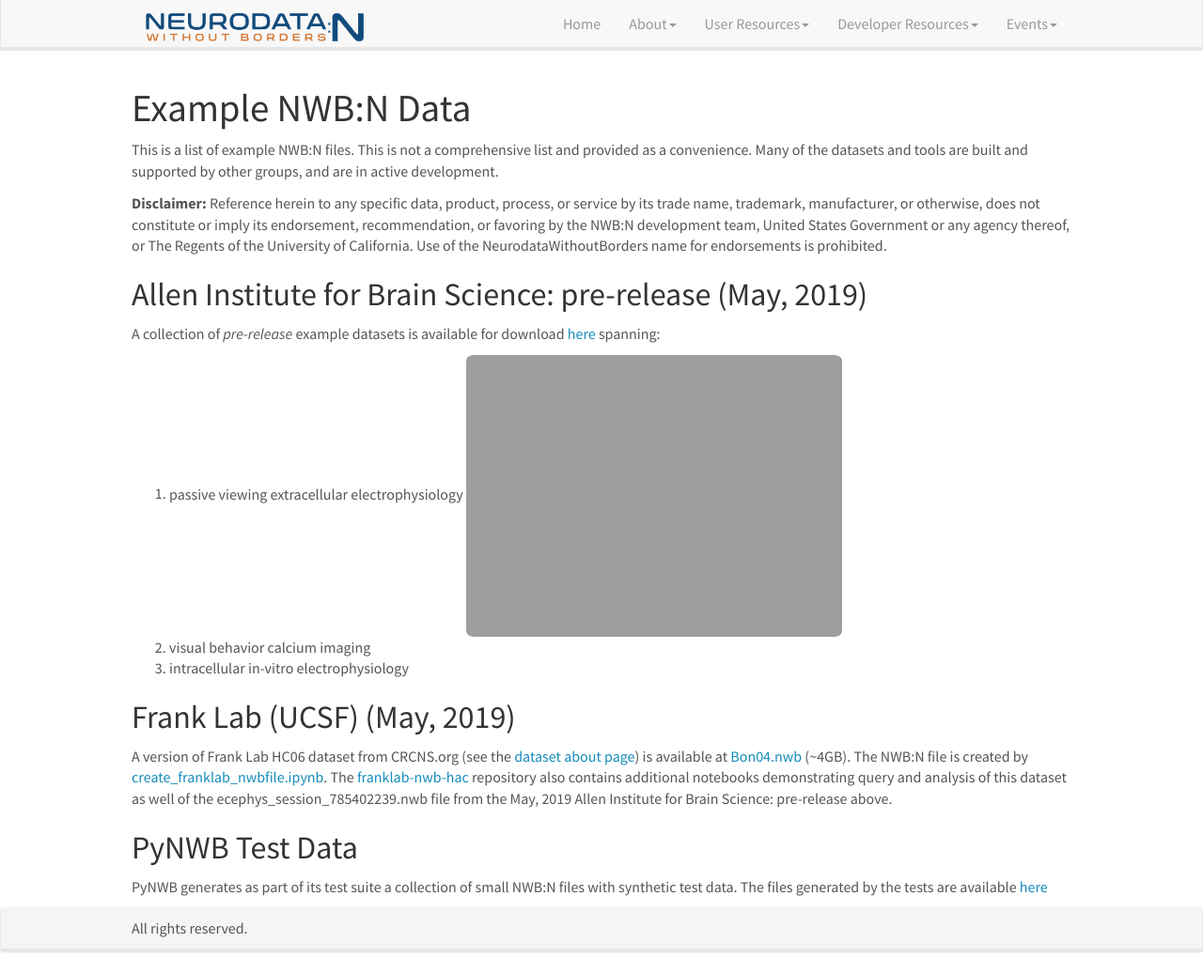
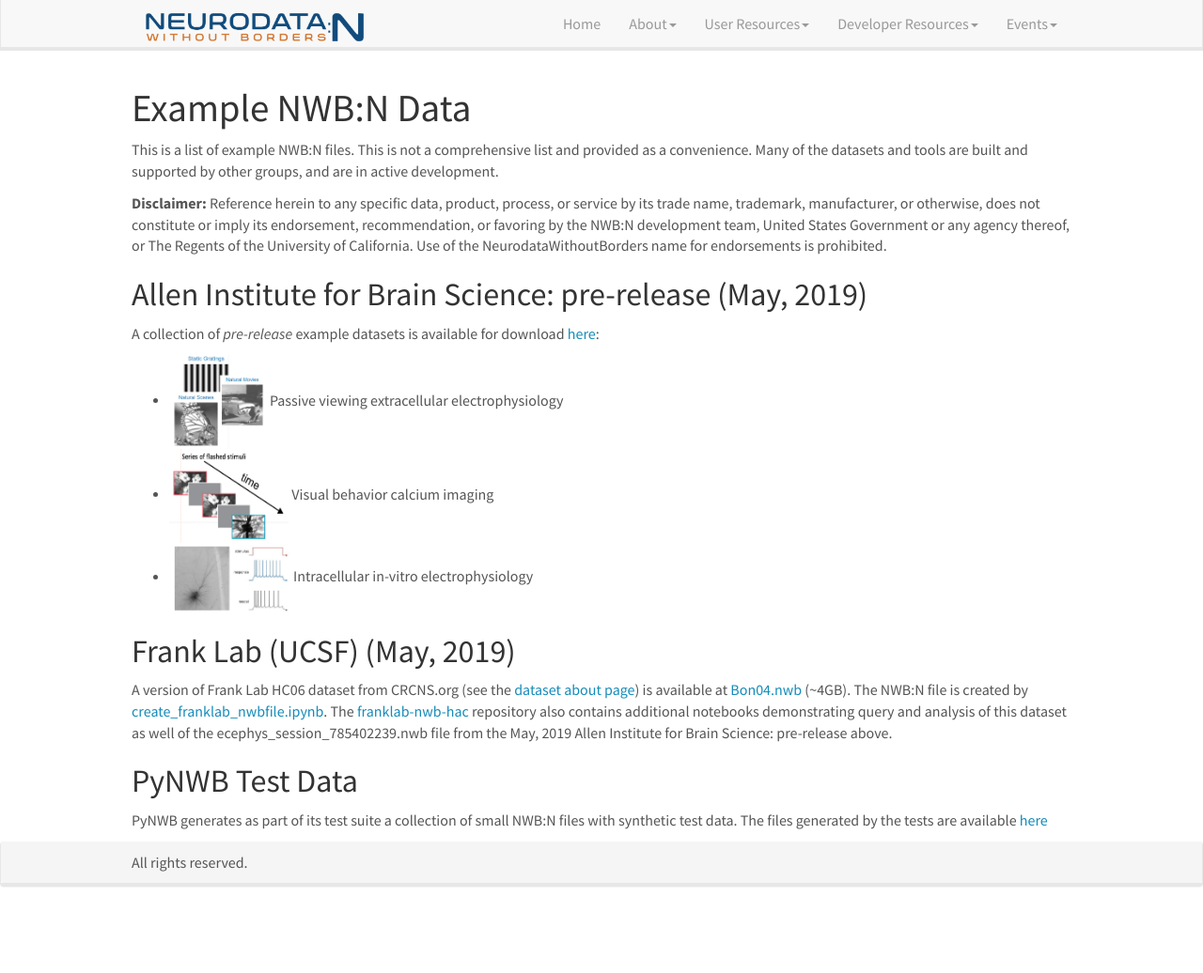
Before and after one commit to ttngu207/neurodatawithoutborders.github.io, a Jekyll site: the page built from _pages/nwb_example_data.md, in a window 1280 px wide and 1036 px high. Shown: the whole window at 94% size. Built offline with Jekyll 4.4.1, drawn with Linux system fonts in a browser that asks for light colours; nearby versions of some CDN libraries.

Commit message:
Upate example data page with images

```diff
--- a/_pages/nwb_example_data.md
+++ b/_pages/nwb_example_data.md
@@ -18,11 +18,10 @@
 ## Allen Institute for Brain Science: pre-release (May, 2019)
 
 A collection of *pre-release* example datasets is available for
-download [here](http://download.alleninstitute.org/informatics-archive/prerelease/) spanning:
-1. passive viewing extracellular electrophysiology ![ECEphys](../images/EphysVisualCoding.PNG = x100)
-2. visual behavior calcium imaging
-3. intracellular in-vitro electrophysiology
-
+download [here](http://download.alleninstitute.org/informatics-archive/prerelease/):
+* <img src="../images/EphysVisualCoding.PNG" height="100">  Passive viewing extracellular electrophysiology
+* <img src="../images/OphysVisualBehavior.PNG" height="100">  Visual behavior calcium imaging
+* <img src="../images/ICEphys.PNG" height="75"> Intracellular in-vitro electrophysiology
 
 ## Frank Lab (UCSF) (May, 2019)
 
```
